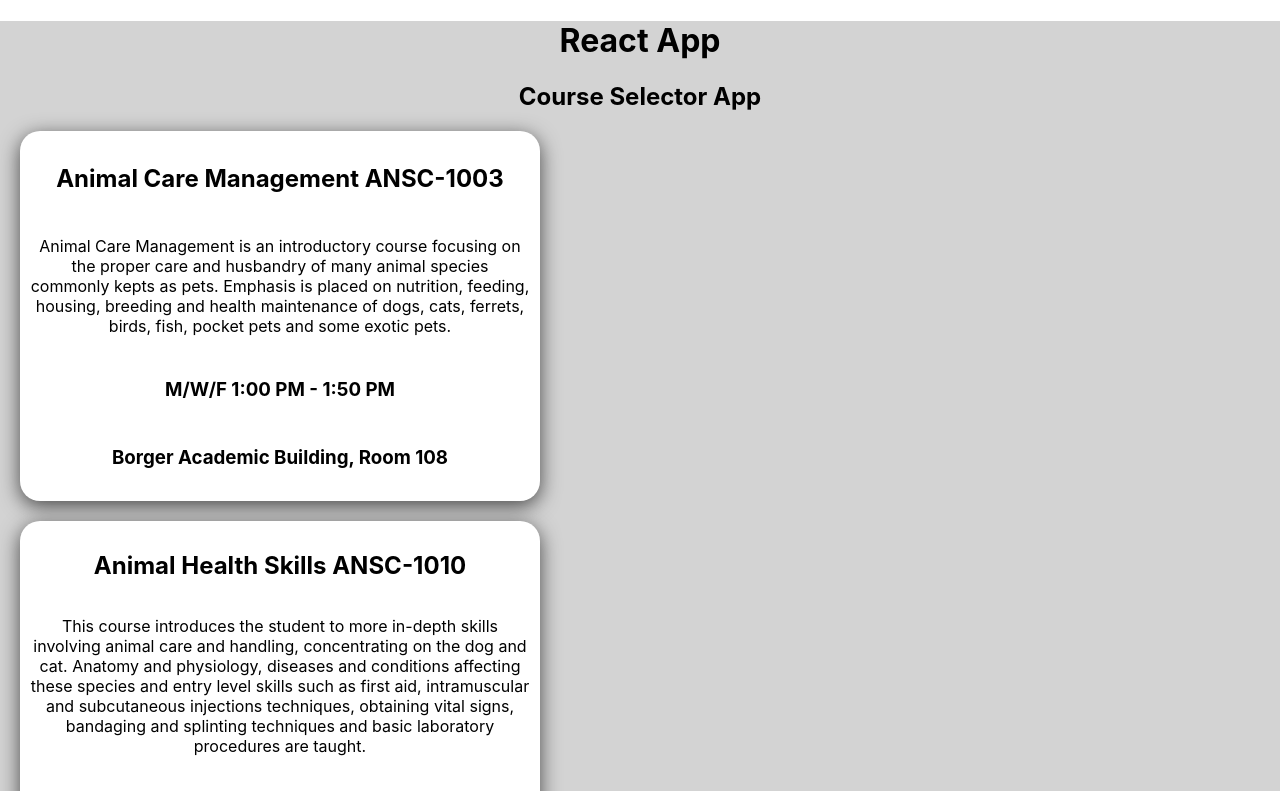
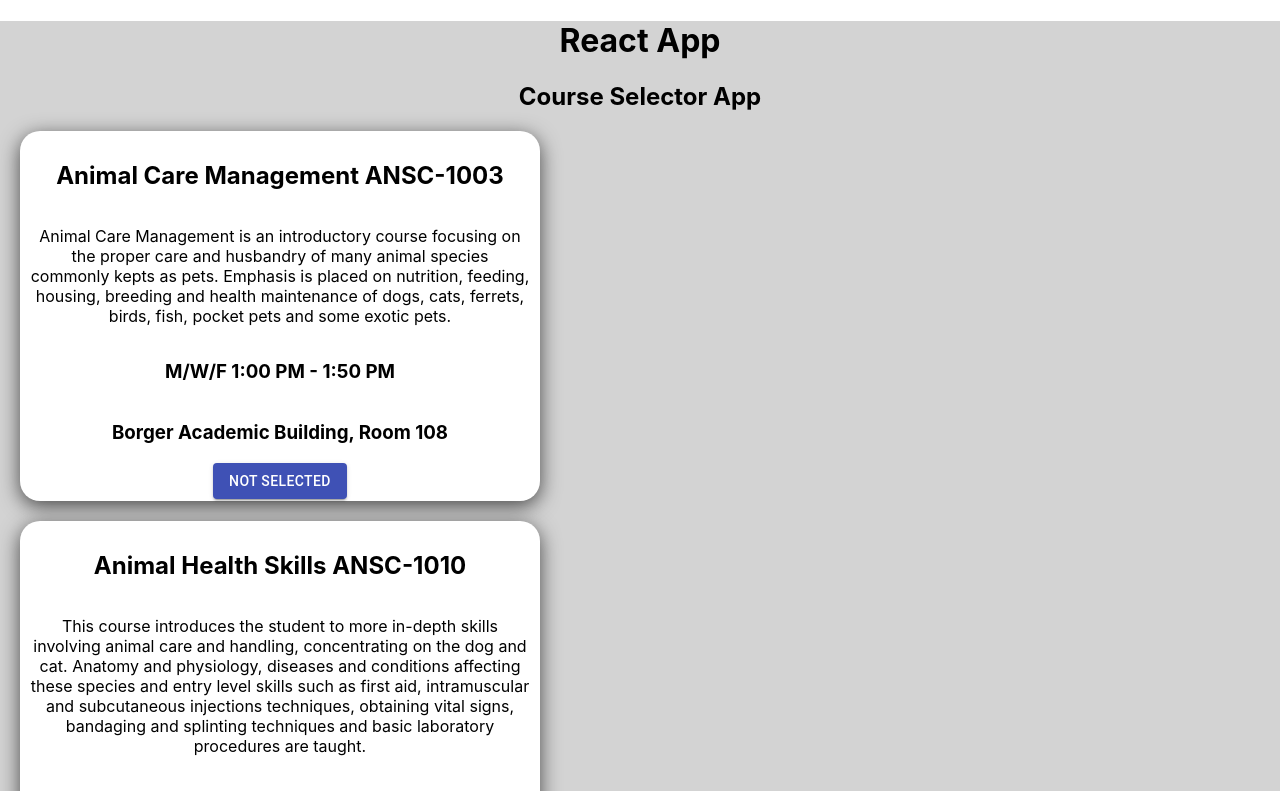
Before and after one commit to saiken86807/course-selector-app, a React (Create React App) app: page / in a window 1280 px wide. Shown: the top 791 px of the page. Built offline with nearby package versions, Linux system fonts and the light colour scheme.

Commit message:
added button and style with material-ui

```diff
--- a/src/CatalogComponents/Course.js
+++ b/src/CatalogComponents/Course.js
@@ -1,13 +1,14 @@
 import React from 'react';
-import CourseList from './CourseList';
+import SelectedButton from './buttons';
 
-const Course = ({name, description, times, location}) => {
+const Course = ({ name, description, times, location }) => {
 	return (
 		<div className="courses">
 			<h2>{name}</h2>
 			<p>{description}</p>
 			<h3>{times}</h3>
 			<h3>{location}</h3>
+			<SelectedButton />
 		</div>
 	);
 };
```
Lines whose indentation alone changed are shown as unchanged.
